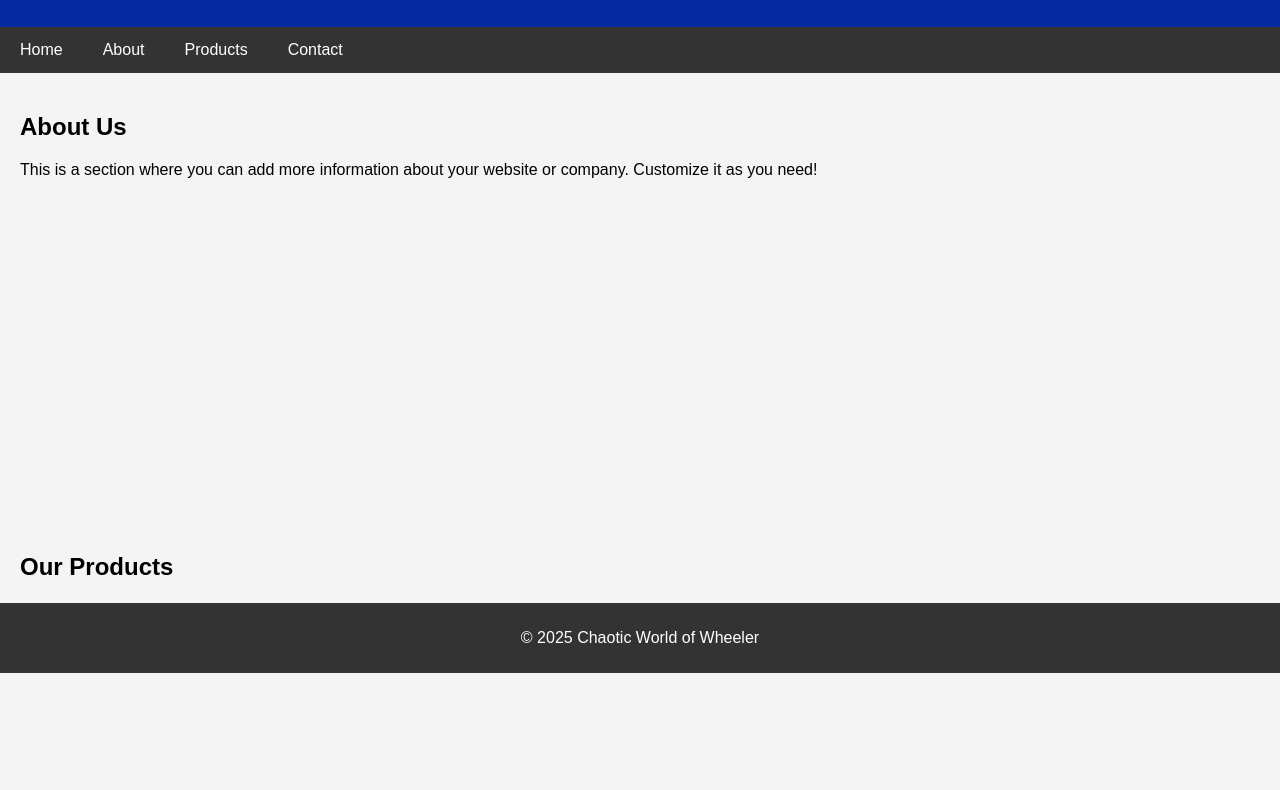
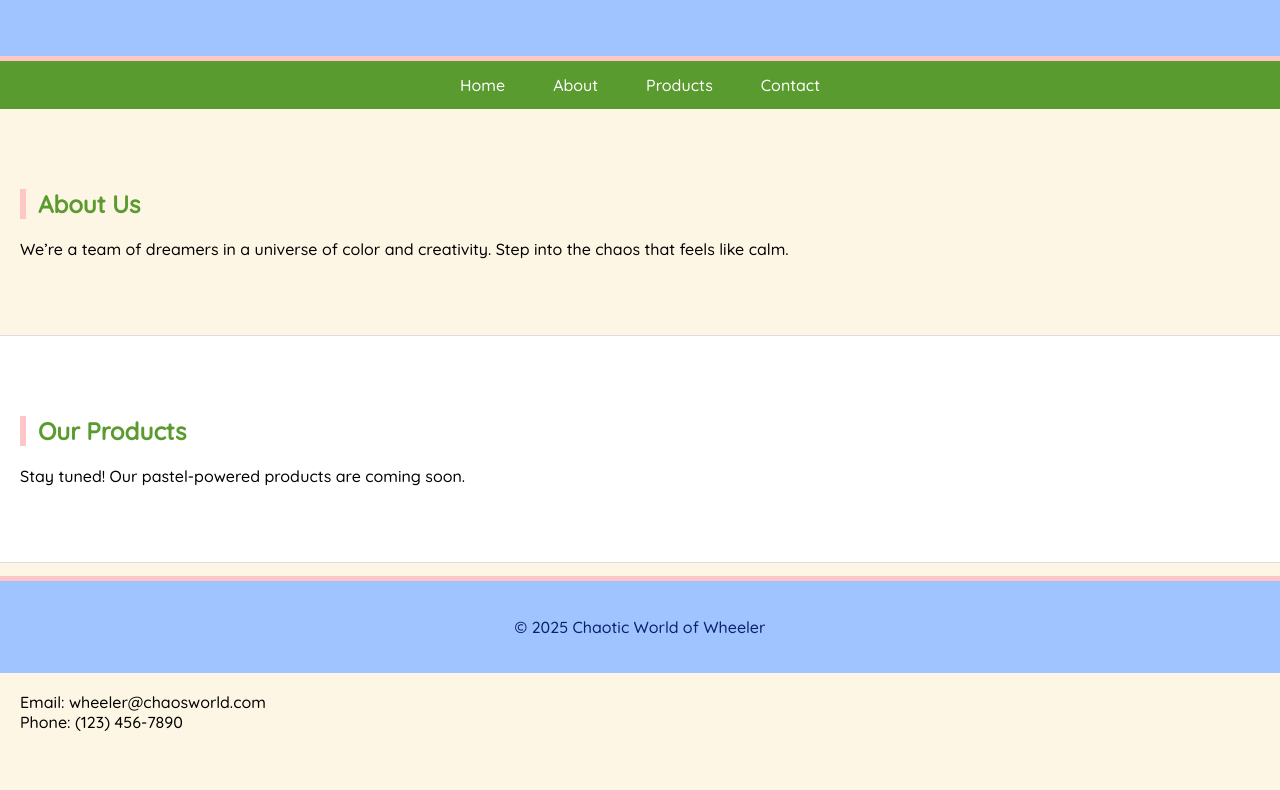
Before and after one commit to archiebald1/archie1, a plain HTML site: page index.html in a window 1280 px wide. Shown: the part 127-917 px from the top of the page. Drawn offline with Linux system fonts and the light colour scheme.

Commit message:
Update index.html

```diff
--- a/index.html
+++ b/index.html
@@ -1,65 +1,79 @@
+<!DOCTYPE html>
 <html lang="en">
 
 <head>
-    <meta charset="UTF-8">
-    <meta name="viewport" content="width=device-width, initial-scale=1.0">
+  <meta charset="UTF-8" />
+  <meta name="viewport" content="width=device-width, initial-scale=1.0" />
   <title>Chaotic World of Wheeler</title>
-    <link rel="stylesheet" type="text/css" href="styles.css">
+  <link href="https://fonts.googleapis.com/css2?family=Quicksand:wght@500&display=swap" rel="stylesheet" />
   <style>
     html {
       scroll-behavior: smooth;
     }
 
     body {
-            font-family: Arial, sans-serif;
       margin: 0;
       padding: 0;
+      font-family: 'Quicksand', sans-serif;
+      background-color: #fef6e4;
+      color: #000000;
     }
 
     header {
-            background-color: #0429a1;
-            color: white;
-            padding: 20px;
+      background-color: #a0c4ff;
+      color: #09206b;
+      padding: 50px 20px;
       text-align: center;
+      border-bottom: 5px solid #ffc6c7;
     }
 
     nav {
-            background-color: #333;
-            overflow: hidden;
+      background-color: #5a9b2f;
+      display: flex;
+      justify-content: center;
     }
 
     nav a {
-            float: left;
-            display: block;
       color: white;
-            padding: 14px 20px;
-            text-align: center;
       text-decoration: none;
+      padding: 14px 24px;
+      display: inline-block;
+      transition: background 0.3s, color 0.3s;
     }
 
     nav a:hover {
-            background-color: #ddd;
-            color: black;
-        }
-
-        .content {
-            padding: 20px;
-            background-color: #f4f4f4;
-            min-height: 400px;
+      background-color: #ffc6c7;
+      color: #333;
     }
 
     section {
-            padding: 40px 20px;
+      padding: 60px 20px;
+      border-bottom: 1px solid #ddd;
+    }
+
+    section:nth-child(even) {
+      background-color: #fff;
+    }
+
+    section:nth-child(odd) {
+      background-color: #fef6e4;
+    }
+
+    h2 {
+      color: #5a9b2f;
+      border-left: 6px solid #ffc6c7;
+      padding-left: 12px;
     }
 
     footer {
-            background-color: #333;
-            color: white;
+      background-color: #a0c4ff;
+      color: #09206b;
       text-align: center;
-            padding: 10px 0;
+      padding: 20px 0;
       position: fixed;
+      bottom: 0;
       width: 100%;
-            bottom: 0;
+      border-top: 5px solid #ffc6c7;
     }
   </style>
 </head>
@@ -67,8 +81,8 @@
 <body>
 
   <header id="home">
-        <h1>Chaotic World of Wheeler</h1>
-        <p>Welcome to the most unpredictable place on the web.</p>
+    <h1>THE CHAOTIC WORLD OF WHEELER</h1>
+
   </header>
 
   <nav>
@@ -78,19 +92,19 @@
     <a href="#contact">Contact</a>
   </nav>
 
-    <section id="about" class="content">
+  <section id="about">
     <h2>About Us</h2>
-        <p>This is a section where you can add more information about your website or company. Customize it as you need!</p>
+    <p>We’re a team of dreamers in a universe of color and creativity. Step into the chaos that feels like calm.</p>
   </section>
 
-    <section id="products" class="content">
+  <section id="products">
     <h2>Our Products</h2>
-        <p>Coming soon! Check back later for chaotic goodies.</p>
+    <p>Stay tuned! Our pastel-powered products are coming soon.</p>
   </section>
 
-    <section id="contact" class="content">
+  <section id="contact">
     <h2>Contact Us</h2>
-        <p>Email: wheeler@chaosworld.com<br>Phone: (123) 456-7890</p>
+    <p>Email: wheeler@chaosworld.com<br />Phone: (123) 456-7890</p>
   </section>
 
   <footer>
```
Lines whose indentation alone changed are shown as unchanged.
